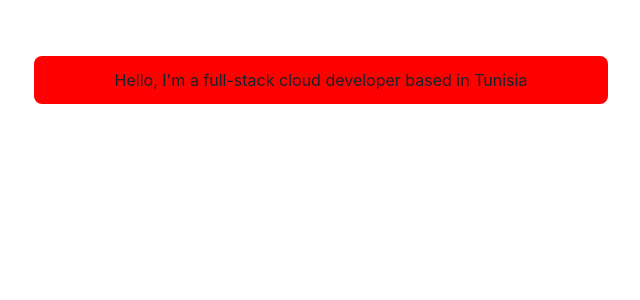
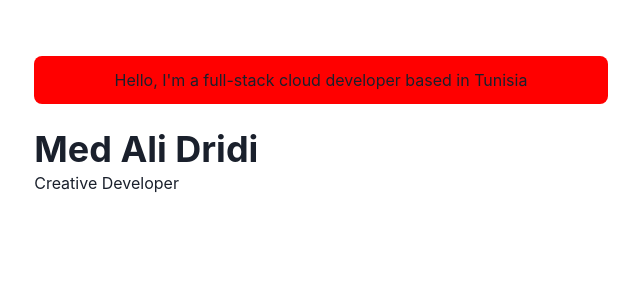
Before and after one commit to mohamedalidridii/Portfolio, a Next.js app: page / in a window 1280 px wide. Shown: the top 300 px of the page, without its empty margins (319-959 px from the left). Built offline with nearby package versions, Linux system fonts and the light colour scheme.

Commit message:
Heading Added

```diff
--- a/pages/index.js
+++ b/pages/index.js
@@ -1,11 +1,21 @@
-import { Container, Box } from "@chakra-ui/react"
+import { Container, Box, Heading } from "@chakra-ui/react"
 
 const Page = () =>{
     return (
-        <Container><Box borderRadius="lg" bg="red" p={3} align="center">
+        <Container>
+            <Box borderRadius="lg" bg="red" p={3} mb={6}align="center">
             Hello, I&apos;m a full-stack cloud developer based in Tunisia
             </Box>
-            </Container>
+
+            <Box display={{md:'flex'}}>
+                <Box flexGrow={1}>
+                    <Heading as="h2" variant="page-title">
+                        Med Ali Dridi
+                    </Heading>
+                    <p>Creative Developer</p>
+                </Box>
+            </Box>
+        </Container>
 
     )}
 export default Page
```
